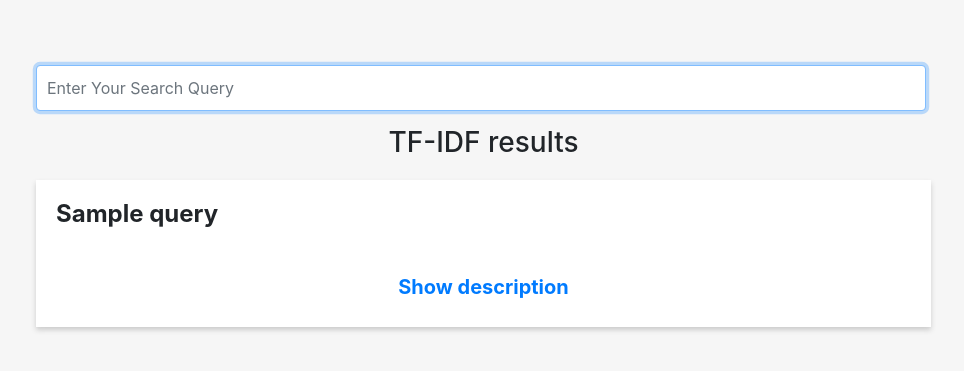
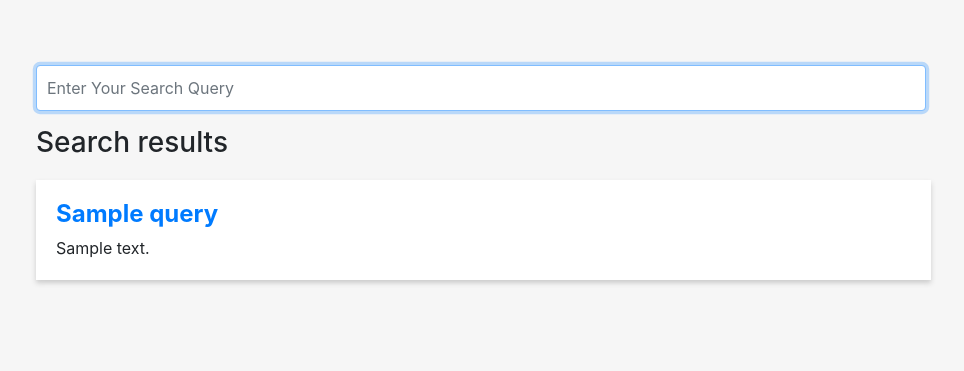
Before and after one commit to sambhav/ltr-demo, a Flask app: template flaskapp/templates/rankers.html in a window 1280 px wide. Shown: the top 371 px of the page, without its empty margins (64-1028 px from the left). Run offline with Flask 2, Linux system fonts and the light colour scheme; the template is opened without the code that fills it: most values are stand-ins (such as "Sample title", 1, 10 or a date in 2020); some libraries are stand-ins or nearby versions.

Commit message:
Sanitize the description and improve UI for results

```diff
--- a/flaskapp/query.py
+++ b/flaskapp/query.py
@@ -6,7 +6,6 @@ from flaskapp.constants import RANKERS_PATH, SOLR_URI, ANNOTATIONS_PATH
 logger = logging.getLogger(__name__)
 RQ_QUERY = "{{!ltr efi.query={} model={}}}"
 FL_LIST = "features:[features],score,title,wikiTitle,id,description"
-
 
 
 class InvalidRankerException(Exception):
@@ -24,11 +23,13 @@ def get_rankers():
         rankers_data = json.load(f)
         return list(rankers_data.keys())
 
+
 def get_results(query):
     results = {}
     for ranker in get_rankers():
         results[ranker] = get_results_for_ranker(query, ranker)
     return results
+
 
 def get_results_for_ranker(query, ranker):
     if ranker not in get_rankers():
--- a/flaskapp/static/css/main.css
+++ b/flaskapp/static/css/main.css
@@ -45,7 +45,7 @@ a:hover, a:visited, a:link, a:active {
 }
 
 .result-title {
-  min-height: 75px;
+  min-height: 25px;
 }
 
 .right {
--- a/flaskapp/templates/rankers.html
+++ b/flaskapp/templates/rankers.html
@@ -19,17 +19,21 @@
     {% if results is defined %}
         <div class="col-sm-10">
             <div id="tfidf">
-                <h3 class="text-center">TF-IDF results</h3>
+                <h3 class="text-left">Search results</h3>
                 {% for doc in results %}
-
                 <div class="result">
                 <div class="result-content">
                     <div class="result-title">
-                        <h4><strong>{{ doc["title"] }}</strong></h4>
+                        <h4>
+                            <strong>
+                            <a href="https://simple.wikipedia.org/wiki/{{doc['wikiTitle']}}">
+                            {{ doc["title"] }}
+                            </a>
+                            </strong>
+                        </h4>
                     </div>
                     {% if doc["description"] != "" %}
-                    <h5 class="text-center"><a data-toggle="collapse" href="#bodyA{{ loop.index }}"><strong>Show description</strong></a></h5>
-                    <div id="bodyA{{ loop.index }}" class="collapse">{{ doc["description"] }}</div>
+                    <div id="bodyA{{ loop.index }}">{{ doc["description"] }}</div>
                     {% endif %}
                 </div> <!-- result-content -->
                 </div> <!-- result -->
--- a/indexer.py
+++ b/indexer.py
@@ -1,6 +1,7 @@
 #!/usr/local/bin/python
 import gzip
 import json
+import re
 
 import pysolr
 import click
@@ -22,6 +23,8 @@ USED_FIELDS = [
     "wikiTitle",
 ]
 
+TEMPLATE_PATTERN = re.compile(r"TEMPLATE\[.*\]", flags=re.M)
+
 
 @click.group()
 def cli():
@@ -34,7 +37,7 @@ def parse_article(line):
         return None
     article["id"] = article["wid"]
     if "paragraphs" in article and len(article["paragraphs"]) > 0:
-        article["description"] = article["paragraphs"][0]
+        article["description"] = re.sub(TEMPLATE_PATTERN, "", article["paragraphs"][0])
     if "links" in article:
         links = []
         for link in article["links"]:
```
